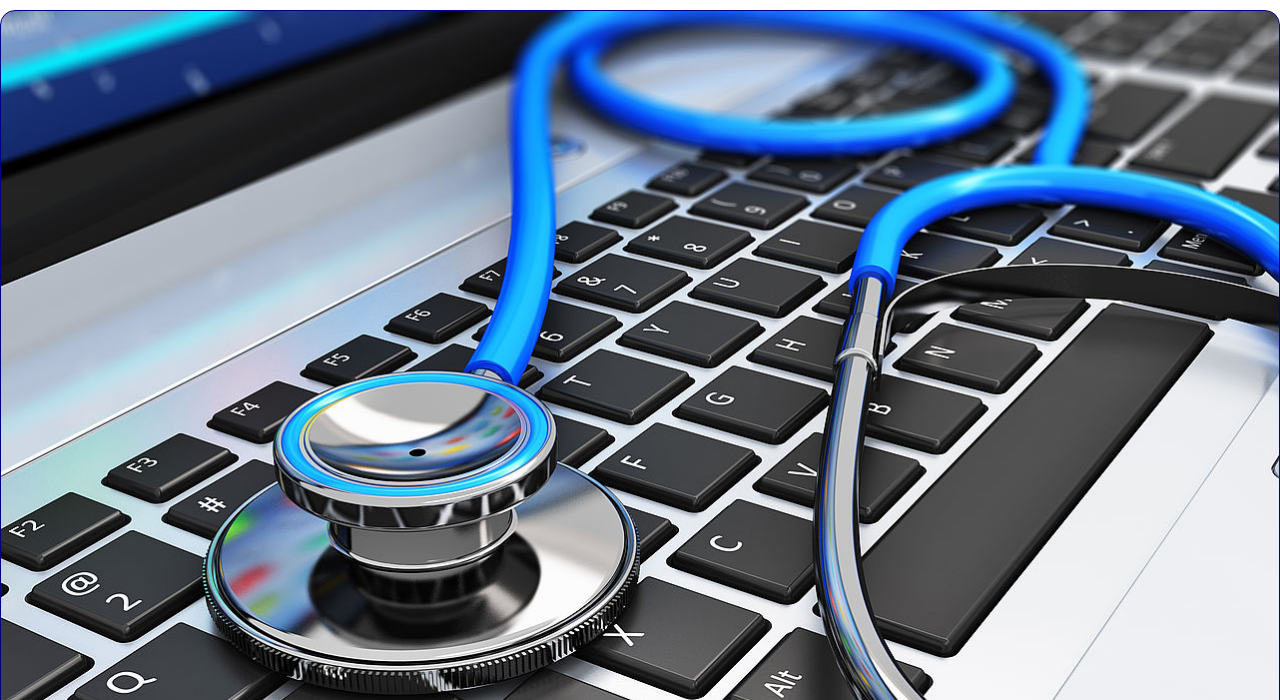
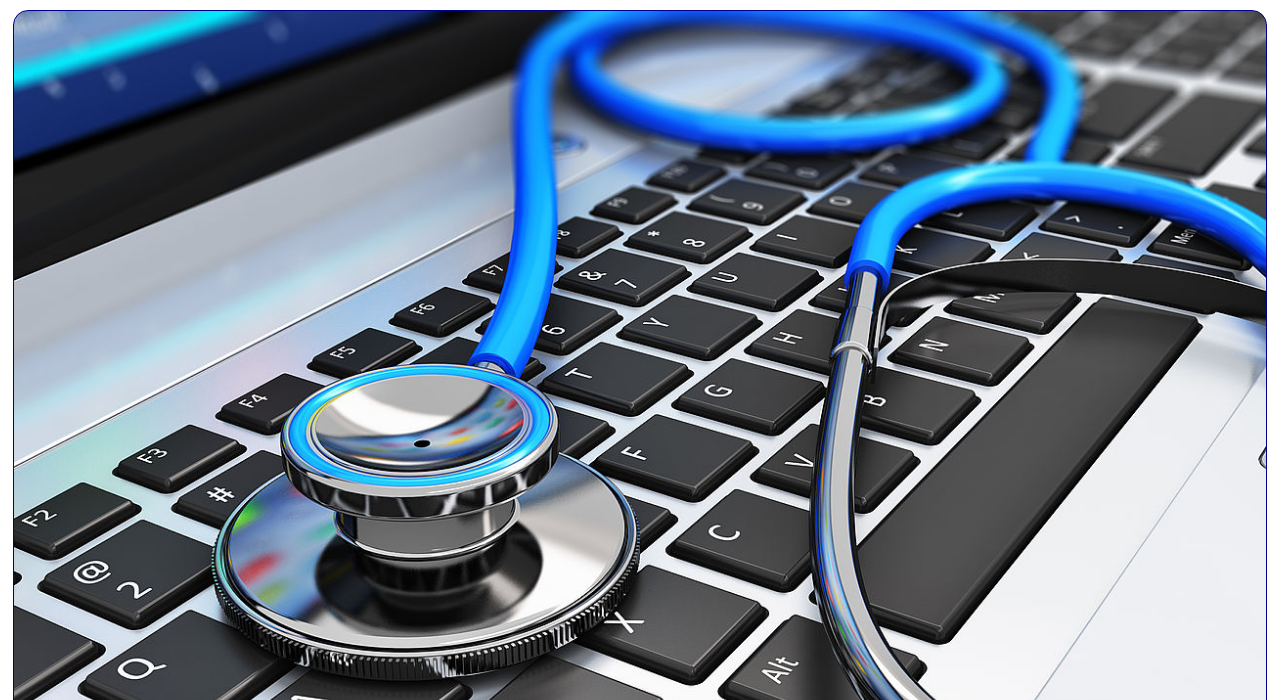
Before and after one commit to andrejaman/Project-X, a plain HTML site: page index.html in a window 1280 px wide. Both pictures are taken after a click on the link "POČETNA". Shown: the part 100-800 px from the top of the page. Drawn offline with nearby package versions, Linux system fonts and the light colour scheme.

Commit message:
Sredjeni stilovi u skladu sa novim folderima

```diff
--- a/css/style.css
+++ b/css/style.css
@@ -103,7 +103,9 @@ ul li ul{
 }
 /*slika na pozadini*/
 section.sec1{
-    width:100%;
+    /* width: 100% */
+    width:98%;
+    margin: auto;
     height: 100vh;
     background: url(../img/bg1.jpg);
     z-index:-1;
@@ -149,12 +151,13 @@ section.sec1{
 }
 
 /* Zoki sekcija */
+
 .sec4{
     /*display: flex;
     float: left;*/
     width: 98%;
     margin: auto;
-    background: url(img/4k-wallpaper-architecture-background-1308624.jpg);
+    background: url(../img/4k-wallpaper-architecture-background-1308624.jpg);
     border-radius: 15px;
     /*height: 350px;*/
     height: auto;
@@ -215,6 +218,7 @@ h3 {
     font-style: italic;
     color: darkmagenta;
 }
+
 .ucionica-1, .ucionica-2, .ucionica-3 {
     width: 1100px;
     margin: auto;
--- a/js/script.js
+++ b/js/script.js
@@ -1,7 +1,7 @@
-$(document).ready(function(){
+$(document).ready(function () {
 
     /* prikaz padajuceg menija prilikom prelaska misem preko polja "O nama"*/
-    $('.navigacija li').hover(function(){
+    $('.navigacija li').hover(function () {
         $(this).find('ul').fadeToggle();
     });
 
@@ -16,7 +16,7 @@ $(document).ready(function(){
     /* skrolovanje na odredjeno polje stranice prilikom klika na neko od polja navigacije ili logo */
     // Početna stranica
 
-    $('#pocetna a').on('click',function(){
+    $('#pocetna a').on('click', function () {
 
         /*if (this.hash !== "") {
 
@@ -51,7 +51,7 @@ $(document).ready(function(){
 
             // Ovde treba da bude provera da li je kliknuto dugme "Zaboravljena lozinka"
 
-            $('.prijava input').on('click',function() {
+            $('.prijava input').on('click', function () {
 
                 event.preventDefault();
 
@@ -113,6 +113,18 @@ $(document).ready(function(){
 
         }
 
+        else if (izbor == "#pocetna") {
+
+            $(".prijava").hide();
+            $(".sec1").show();
+            $(".omeni").hide();
+            $(".drugi").hide();
+            $("#treci").hide();
+            $(".registracija").hide();
+            $(".footer").show();
+            $(".navbar").css("margin-bottom", 10 + "px");
+        }
+
     });
 
     // Stranica za prijavu kvara računara
```
Lines whose indentation alone changed are shown as unchanged.
